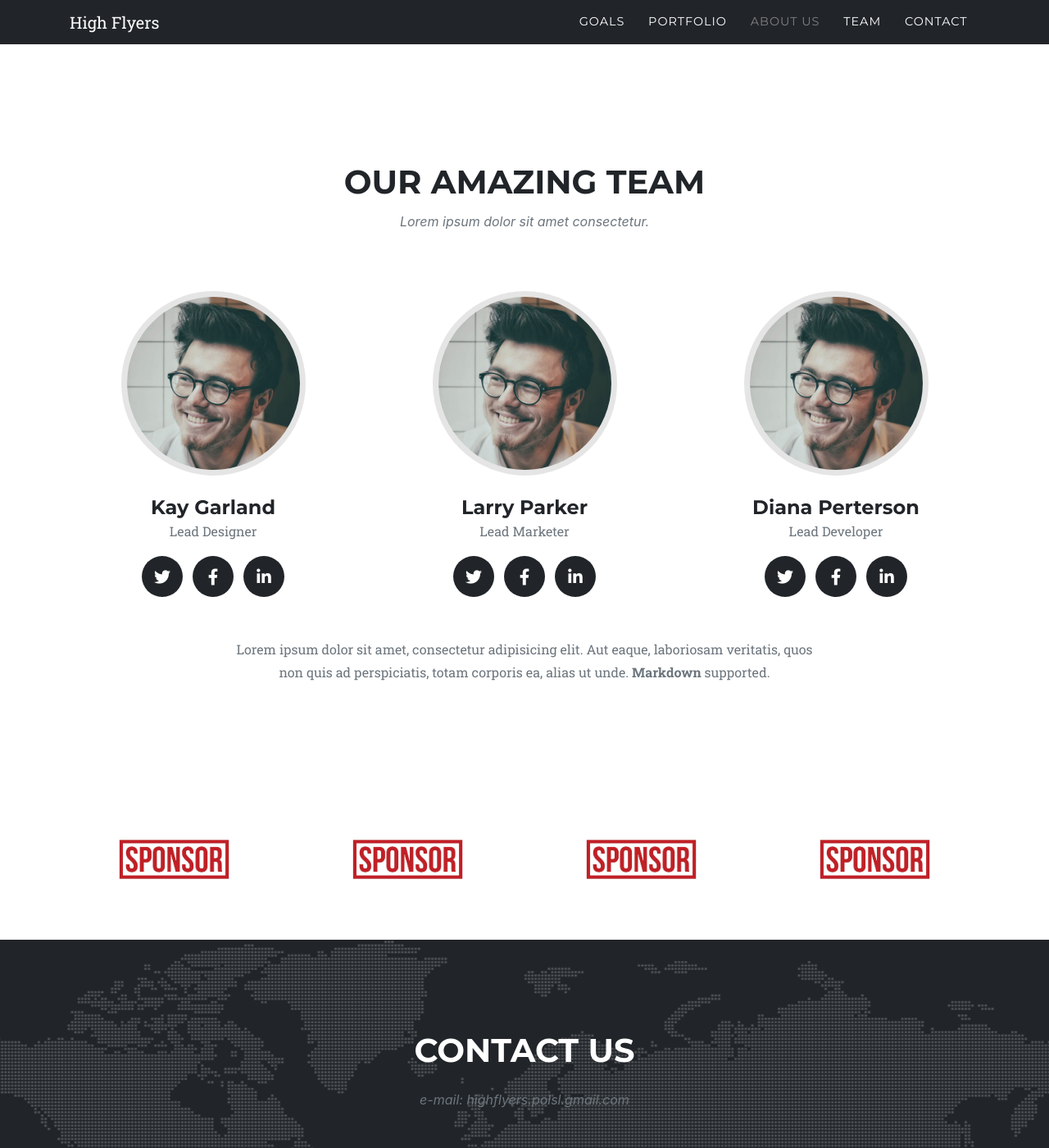
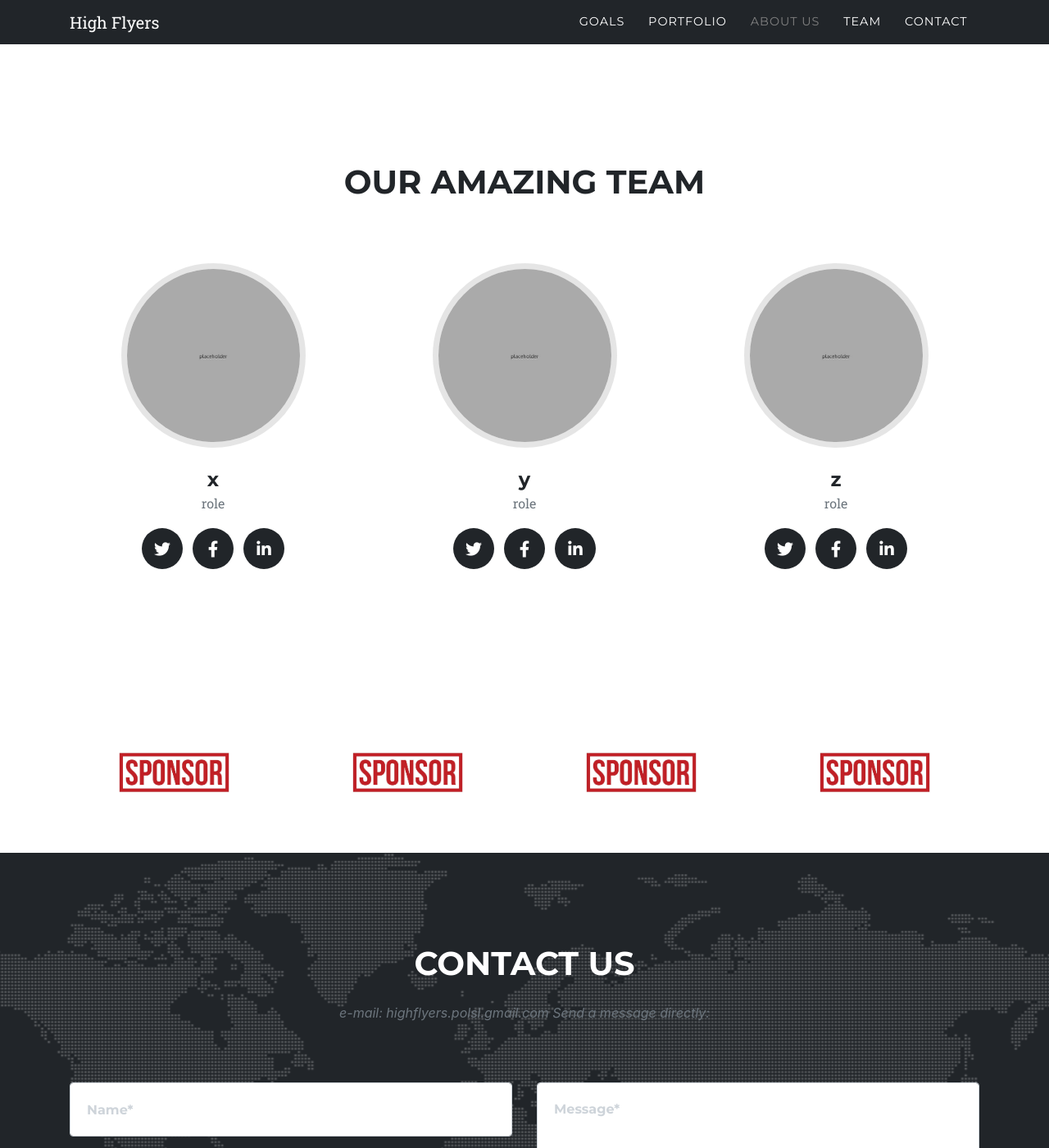
Before and after one commit to High-Flyers/suas-website.github.io, a Jekyll site: the page built from index.md, in a window 1280 px wide and 1400 px high, scrolled down 2649 px. Shown: the whole window at 82% size. Built offline with Jekyll 4.4.1, drawn with Linux system fonts in a browser that asks for light colours; some web fonts are replaced.

Commit message:
several changes in sitetext.yml

```diff
--- a/_data/sitetext.yml
+++ b/_data/sitetext.yml
@@ -66,13 +66,13 @@ en: &DEFAULT_EN
 
   team:
     title: "OUR AMAZING TEAM"
-    text: "Lorem ipsum dolor sit amet consectetur."
-    subtext: Lorem ipsum dolor sit amet, consectetur adipisicing elit. Aut eaque, laboriosam veritatis, quos non quis ad perspiciatis, totam corporis ea, alias ut unde. **Markdown** supported.
+    text: ""
+    subtext:
     section: team
     people:
-      - name: "Kay Garland"
-        role: "Lead Designer"
-        image: assets/img/team/2.jpg
+      - name: "x"
+        role: "role"
+        image: assets/img/team/500x500.jpg
         social:
           - url: https://twitter.com
             icon: fab fa-twitter
@@ -80,9 +80,9 @@ en: &DEFAULT_EN
             icon: fab fa-facebook-f
           - url: https://linkedin.com
             icon: fab fa-linkedin-in
-      - name: "Larry Parker"
-        role: "Lead Marketer"
-        image: assets/img/team/2.jpg
+      - name: "y"
+        role: "role"
+        image: assets/img/team/500x500.jpg
         social:
           - url: https://twitter.com
             icon: fab fa-twitter
@@ -90,9 +90,9 @@ en: &DEFAULT_EN
             icon: fab fa-facebook-f
           - url: https://linkedin.com
             icon: fab fa-linkedin-in
-      - name: "Diana Perterson"
-        role: "Lead Developer"
-        image: assets/img/team/2.jpg
+      - name: "z"
+        role: "role"
+        image: assets/img/team/500x500.jpg
         social:
           - url: https://twitter.com
             icon: fab fa-twitter
@@ -103,8 +103,9 @@ en: &DEFAULT_EN
 
   contact:
     title: "Contact Us"
-    text: |
+    text: >
           e-mail: highflyers.polsl.gmail.com
+          Send a message directly:
 
     section: contact
     name: "Name*"
```
